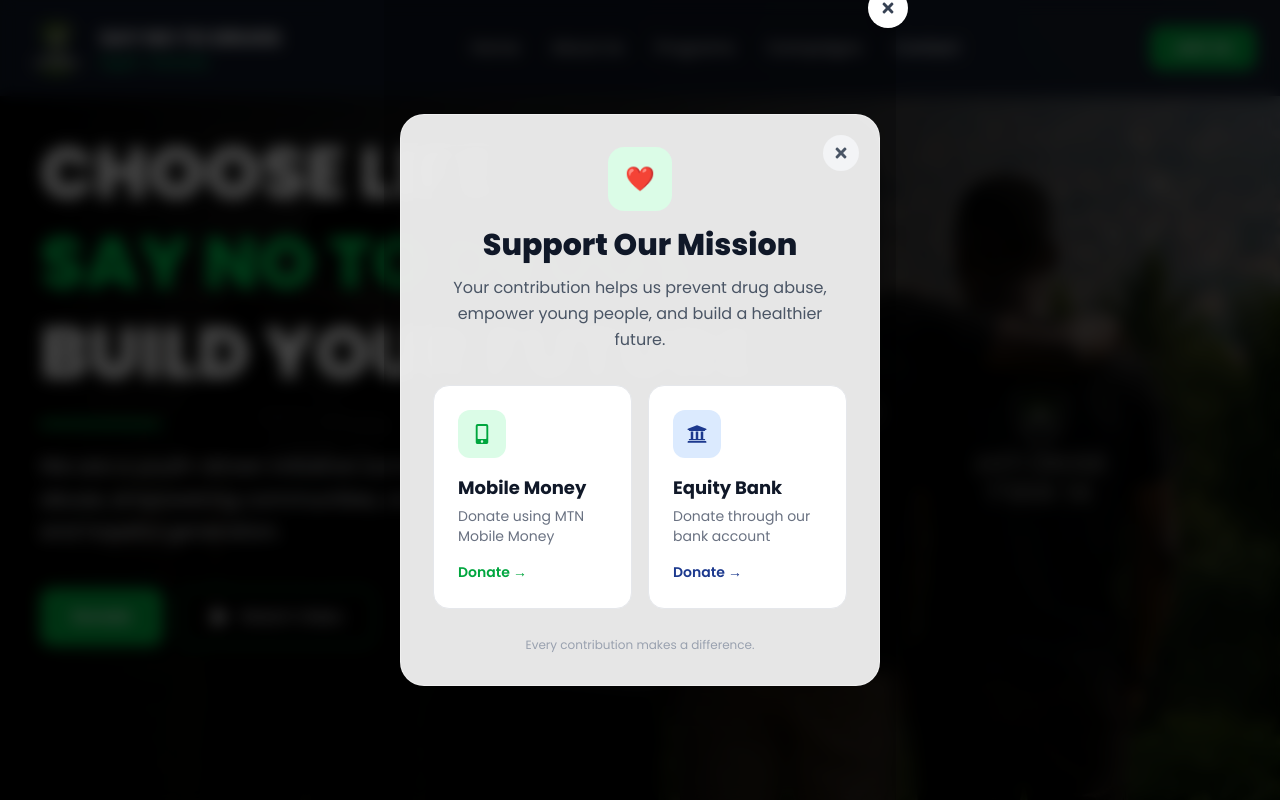
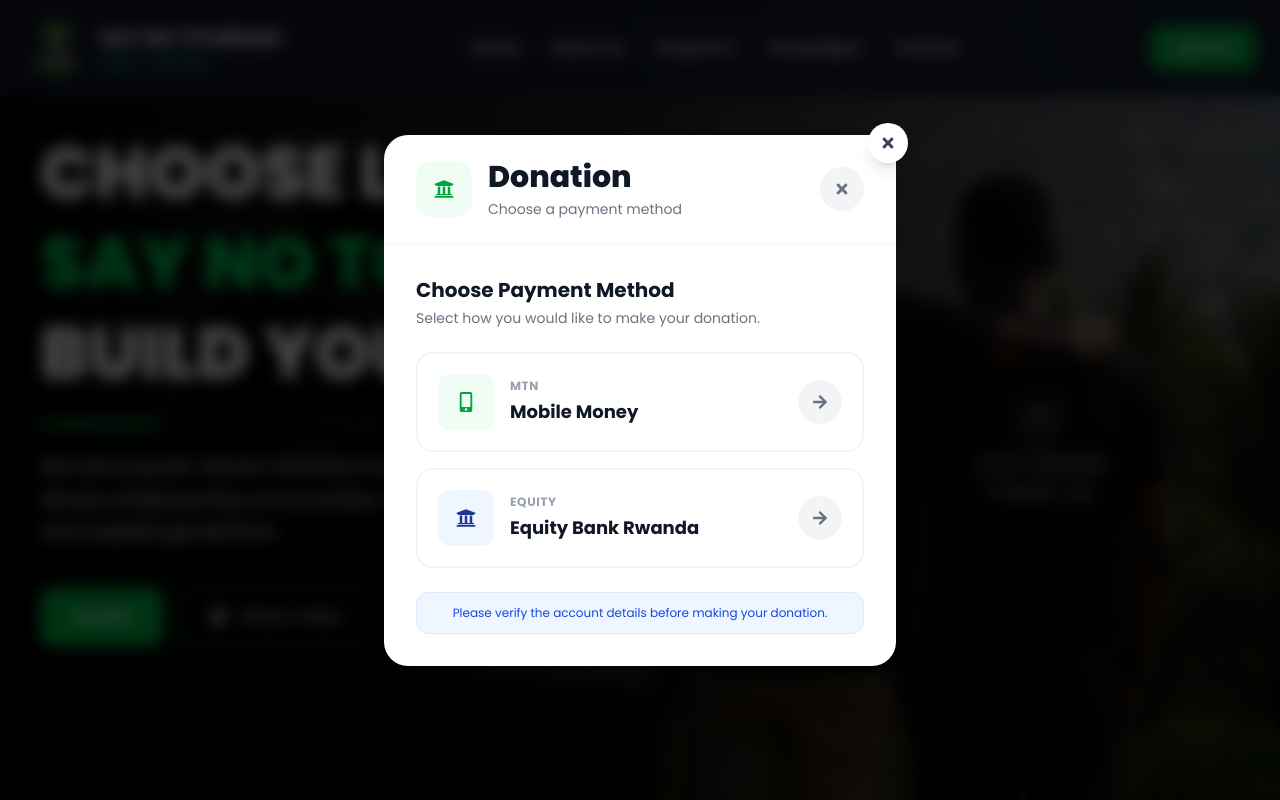
Before and after one commit to IsingizweBonheur/say-no, a React (Vite) app in the folder frontend/: page / in a window 1280 px wide. Both pictures are taken after a click on the button "Donate". Shown: the top 800 px of the page. Built offline with nearby package versions, Linux system fonts and the light colour scheme.

Commit message:
Refactor Donation component to accept onClose prop

```diff
--- a/frontend/src/component/donation.jsx
+++ b/frontend/src/component/donation.jsx
@@ -5,22 +5,26 @@ import {
   FaCopy,
   FaCheck,
   FaTimes,
+  FaArrowRight,
 } from "react-icons/fa";
 
-export default function Donation() {
+export default function Donation({ onClose }) {
   const [selectedMethod, setSelectedMethod] = useState(null);
   const [copied, setCopied] = useState(false);
 
   const donationMethods = {
     mobile: {
       title: "Mobile Money",
+      label: "MTN",
       icon: <FaMobileAlt />,
       accountName: "Say No To Drugs",
       accountNumber: "+250 7XX XXX XXX",
       details: "MTN Mobile Money",
     },
+
     equity: {
       title: "Equity Bank",
+      label: "EQUITY",
       icon: <FaUniversity />,
       accountName: "Say No To Drugs",
       accountNumber: "XXXXXXXXXXXX",
@@ -38,136 +42,169 @@ export default function Donation() {
   };
 
   return (
-    <div className="min-h-screen flex items-center justify-center px-4 py-16 bg-black/20">
+    <div className="w-full">
+      {/* Main Donation Modal */}
+      <div className="relative w-full max-w-lg mx-auto rounded-3xl bg-white shadow-2xl overflow-hidden">
 
-      {/* Donation Modal */}
-      <div className="relative w-full max-w-lg rounded-3xl bg-white/90 backdrop-blur-xl border border-white/40 shadow-2xl p-6 md:p-8">
+        {/* Header */}
+        <div className="px-6 md:px-8 py-6 border-b border-gray-100">
+          <div className="flex items-center gap-4">
 
-        {/* Close Button */}
+            {/* Header Icon */}
+            <div className="w-14 h-14 rounded-2xl bg-green-50 text-green-600 flex items-center justify-center text-xl">
+              {selectedMethod ? (
+                donationMethods[selectedMethod].icon
+              ) : (
+                <FaUniversity />
+              )}
+            </div>
+
+            <div className="flex-1">
+              <h2 className="text-2xl md:text-3xl font-extrabold text-gray-900">
+                {selectedMethod
+                  ? donationMethods[selectedMethod].title
+                  : "Donation"}
+              </h2>
+
+              <p className="text-gray-500 text-sm mt-1">
+                {selectedMethod
+                  ? donationMethods[selectedMethod].details
+                  : "Choose a payment method"}
+              </p>
+            </div>
+
+            {/* Close */}
             <button
-          onClick={() => setSelectedMethod(null)}
-          className="absolute top-5 right-5 w-9 h-9 rounded-full bg-gray-100 hover:bg-red-500 hover:text-white text-gray-600 flex items-center justify-center transition"
+              onClick={() => {
+                if (onClose) {
+                  onClose();
+                } else {
+                  setSelectedMethod(null);
+                }
+              }}
+              className="w-11 h-11 rounded-full bg-gray-100 text-gray-500 flex items-center justify-center hover:bg-red-500 hover:text-white transition"
             >
               <FaTimes />
             </button>
-
-        {/* Header */}
-        <div className="text-center mb-8">
-          <div className="w-16 h-16 mx-auto mb-4 rounded-2xl bg-green-100 text-green-600 flex items-center justify-center text-2xl">
-            ❤️
+          </div>
         </div>
 
-          <h2 className="text-3xl font-extrabold text-gray-900">
-            Support Our Mission
-          </h2>
+        {/* Choose Payment Method */}
+        {!selectedMethod && (
+          <div className="p-6 md:p-8">
 
-          <p className="text-gray-600 mt-3 leading-relaxed">
-            Your contribution helps us prevent drug abuse, empower young
-            people, and build a healthier future.
+            <div className="mb-6">
+              <h3 className="text-xl font-bold text-gray-900">
+                Choose Payment Method
+              </h3>
+
+              <p className="text-gray-500 text-sm mt-1">
+                Select how you would like to make your donation.
               </p>
             </div>
 
-        {/* Donation Options */}
-        {!selectedMethod && (
-          <div className="grid grid-cols-1 sm:grid-cols-2 gap-4">
+            <div className="space-y-4">
 
               {/* Mobile Money */}
               <button
                 onClick={() => setSelectedMethod("mobile")}
-              className="group rounded-2xl border border-gray-200 bg-white p-6 text-left hover:border-green-500 hover:shadow-lg transition-all duration-300"
+                className="w-full group flex items-center gap-4 p-4 md:p-5 rounded-2xl border-2 border-gray-100 bg-white hover:border-green-500 hover:shadow-md transition-all duration-300 text-left"
               >
-              <div className="w-12 h-12 rounded-xl bg-green-100 text-green-600 flex items-center justify-center text-xl mb-4 group-hover:bg-green-600 group-hover:text-white transition">
+                <div className="w-14 h-14 rounded-xl bg-green-50 text-green-600 flex items-center justify-center text-xl shrink-0 group-hover:bg-green-600 group-hover:text-white transition">
                   <FaMobileAlt />
                 </div>
 
-              <h3 className="font-bold text-gray-900 text-lg">
+                <div className="flex-1 min-w-0">
+                  <span className="block text-xs font-bold tracking-wider text-gray-400 mb-1">
+                    MTN
+                  </span>
+
+                  <h4 className="text-lg font-bold text-gray-900">
                     Mobile Money
-              </h3>
+                  </h4>
+                </div>
 
-              <p className="text-sm text-gray-500 mt-1">
-                Donate using MTN Mobile Money
-              </p>
-
-              <span className="inline-block mt-4 text-sm font-semibold text-green-600">
-                Donate →
-              </span>
+                <div className="w-11 h-11 rounded-full bg-gray-100 text-gray-500 flex items-center justify-center group-hover:bg-green-100 group-hover:text-green-600 transition shrink-0">
+                  <FaArrowRight />
+                </div>
               </button>
 
               {/* Equity Bank */}
               <button
                 onClick={() => setSelectedMethod("equity")}
-              className="group rounded-2xl border border-gray-200 bg-white p-6 text-left hover:border-blue-900 hover:shadow-lg transition-all duration-300"
+                className="w-full group flex items-center gap-4 p-4 md:p-5 rounded-2xl border-2 border-gray-100 bg-white hover:border-blue-900 hover:shadow-md transition-all duration-300 text-left"
               >
-              <div className="w-12 h-12 rounded-xl bg-blue-100 text-blue-900 flex items-center justify-center text-xl mb-4 group-hover:bg-blue-900 group-hover:text-white transition">
+                <div className="w-14 h-14 rounded-xl bg-blue-50 text-blue-900 flex items-center justify-center text-xl shrink-0 group-hover:bg-blue-900 group-hover:text-white transition">
                   <FaUniversity />
                 </div>
 
-              <h3 className="font-bold text-gray-900 text-lg">
-                Equity Bank
-              </h3>
+                <div className="flex-1 min-w-0">
+                  <span className="block text-xs font-bold tracking-wider text-gray-400 mb-1">
+                    EQUITY
+                  </span>
 
-              <p className="text-sm text-gray-500 mt-1">
-                Donate through our bank account
-              </p>
+                  <h4 className="text-lg font-bold text-gray-900">
+                    Equity Bank Rwanda
+                  </h4>
+                </div>
 
-              <span className="inline-block mt-4 text-sm font-semibold text-blue-900">
-                Donate →
-              </span>
+                <div className="w-11 h-11 rounded-full bg-gray-100 text-gray-500 flex items-center justify-center group-hover:bg-blue-100 group-hover:text-blue-900 transition shrink-0">
+                  <FaArrowRight />
+                </div>
               </button>
 
+            </div>
+
+            {/* Security Notice */}
+            <div className="mt-6 rounded-xl bg-blue-50 border border-blue-100 px-4 py-3">
+              <p className="text-xs text-blue-700 text-center">
+                Please verify the account details before making your donation.
+              </p>
+            </div>
           </div>
         )}
 
         {/* Account Details */}
         {selectedMethod && (
-          <div className="animate-[fadeIn_0.3s_ease-in-out]">
+          <div className="p-6 md:p-8">
 
+            {/* Back */}
             <button
-              onClick={() => setSelectedMethod(null)}
-              className="mb-6 text-sm font-semibold text-gray-500 hover:text-gray-900 transition"
+              onClick={() => {
+                setSelectedMethod(null);
+                setCopied(false);
+              }}
+              className="text-sm font-semibold text-gray-500 hover:text-gray-900 transition mb-6"
             >
-              ← Back to donation methods
+              ← Choose another payment method
             </button>
 
-            <div className="rounded-2xl bg-gray-50 border border-gray-200 p-6">
-
-              {/* Method Header */}
-              <div className="flex items-center gap-4 mb-6">
-                <div className="w-12 h-12 rounded-xl bg-green-100 text-green-600 flex items-center justify-center text-xl">
-                  {donationMethods[selectedMethod].icon}
-                </div>
-
-                <div>
-                  <h3 className="text-xl font-bold text-gray-900">
-                    {donationMethods[selectedMethod].title}
-                  </h3>
-
-                  <p className="text-sm text-gray-500">
-                    {donationMethods[selectedMethod].details}
-                  </p>
-                </div>
-              </div>
+            <div className="rounded-2xl border border-gray-200 bg-gray-50 p-5">
 
               {/* Account Name */}
-              <div className="mb-4">
-                <p className="text-xs font-semibold uppercase tracking-wider text-gray-500 mb-1">
+              <div className="mb-5">
+                <span className="block text-xs font-bold uppercase tracking-wider text-gray-400 mb-2">
                   Account Name
-                </p>
+                </span>
 
-                <p className="font-semibold text-gray-900">
+                <p className="text-lg font-bold text-gray-900">
                   {donationMethods[selectedMethod].accountName}
                 </p>
               </div>
 
               {/* Account Number */}
               <div>
-                <p className="text-xs font-semibold uppercase tracking-wider text-gray-500 mb-2">
-                  Account / Phone Number
-                </p>
+                <span className="block text-xs font-bold uppercase tracking-wider text-gray-400 mb-2">
+                  {selectedMethod === "mobile"
+                    ? "Mobile Number"
+                    : "Account Number"}
+                </span>
 
                 <div className="flex items-center gap-2">
-                  <div className="flex-1 bg-white border border-gray-200 rounded-xl px-4 py-3 font-bold text-gray-900 tracking-wide">
+                  <div className="flex-1 min-w-0 bg-white border border-gray-200 rounded-xl px-4 py-3">
+                    <p className="font-bold text-gray-900 tracking-wide truncate">
                       {donationMethods[selectedMethod].accountNumber}
+                    </p>
                   </div>
 
                   <button
@@ -176,7 +213,7 @@ export default function Donation() {
                         donationMethods[selectedMethod].accountNumber
                       )
                     }
-                    className={`w-12 h-12 rounded-xl flex items-center justify-center text-white transition ${
+                    className={`w-12 h-12 rounded-xl flex items-center justify-center text-white transition shrink-0 ${
                       copied
                         ? "bg-green-600"
                         : "bg-blue-950 hover:bg-blue-900"
@@ -187,24 +224,16 @@ export default function Donation() {
                   </button>
                 </div>
               </div>
-
-              {/* Thank You */}
-              <div className="mt-6 p-4 rounded-xl bg-green-50 border border-green-100">
-                <p className="text-sm text-green-800 text-center">
-                  Thank you for supporting the{" "}
-                  <span className="font-bold">Say No To Drugs</span> campaign.
-                </p>
             </div>
 
+            {/* Donation Note */}
+            <div className="mt-5 text-center">
+              <p className="text-sm text-gray-500">
+                Thank you for supporting our mission.
+              </p>
             </div>
           </div>
         )}
-
-        {/* Footer */}
-        <p className="text-center text-xs text-gray-400 mt-7">
-          Every contribution makes a difference.
-        </p>
-
       </div>
     </div>
   );
```
Lines whose indentation alone changed are shown as unchanged.
